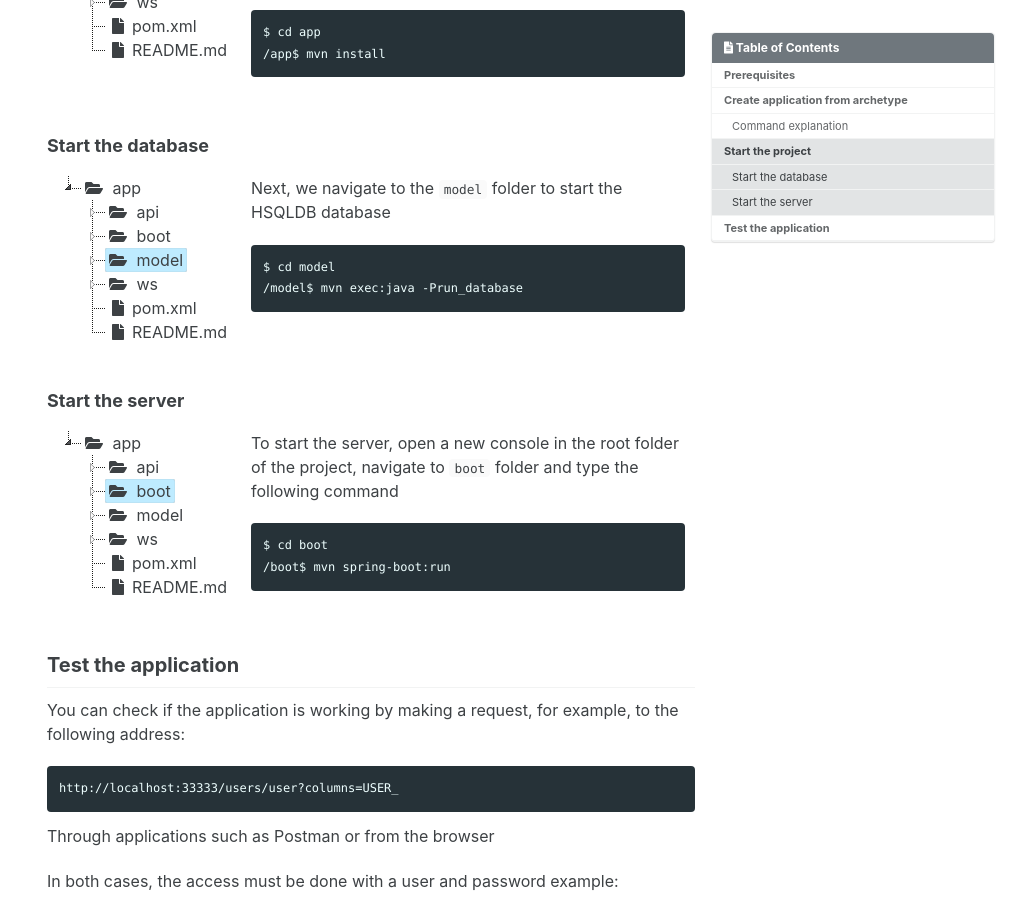
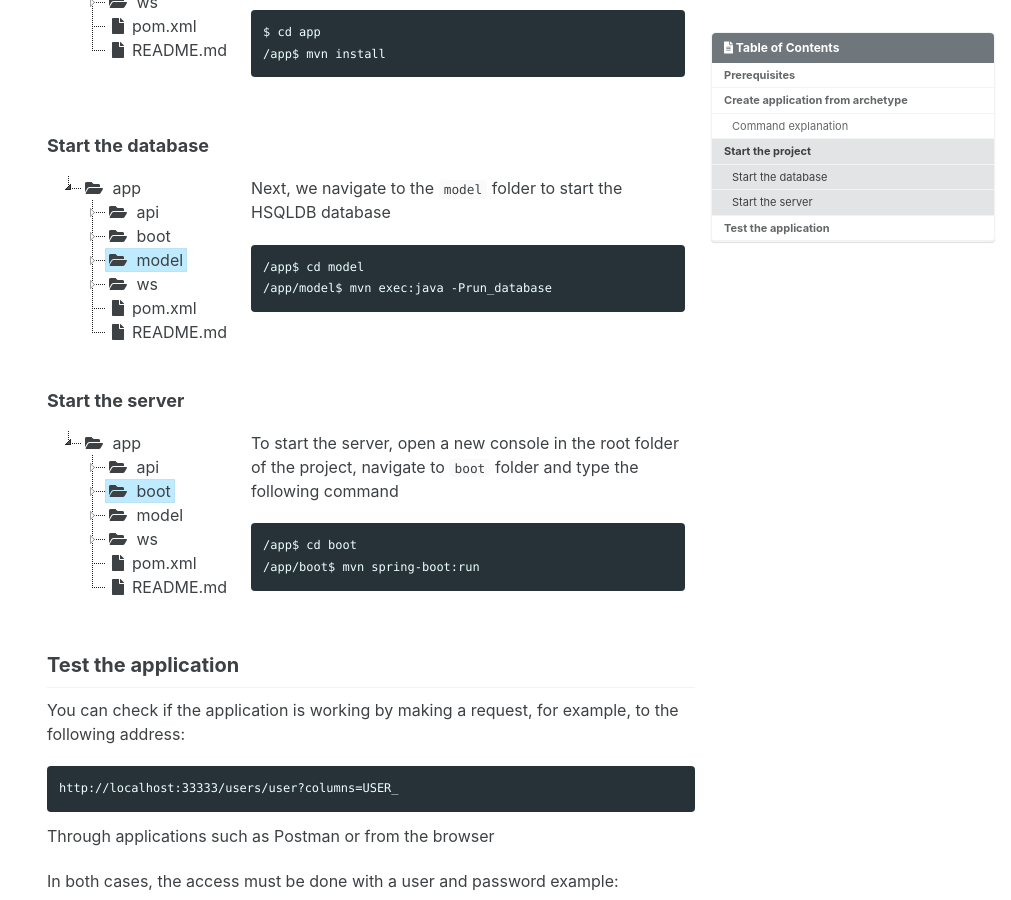
Before and after one commit to ontimize/ontimize-boot, a Jekyll site: the page built from _pages/getting_started.md, in a window 1280 px wide and 900 px high, scrolled down 1307 px. Shown: the whole window, without its empty margins (269-1280 px from the left). Built offline with Jekyll 4.4.1, drawn with Linux system fonts in a browser that asks for light colours; cached includes are drawn as plain includes.

```diff
--- a/_pages/getting_started.md
+++ b/_pages/getting_started.md
@@ -446,8 +446,8 @@
   <div class="doubleColumn">
   {{ "Next, we navigate to the `model` folder to start the HSQLDB database
 
-    $ cd model
-    /model$ mvn exec:java -Prun_database
+    /app$ cd model
+    /app/model$ mvn exec:java -Prun_database
 " | markdownify }}
   </div>
 </div>
@@ -653,8 +653,8 @@
   <div class="doubleColumn">
   {{ "To start the server, open a new console in the root folder of the project, navigate to `boot` folder and type the following command
 
-    $ cd boot
-    /boot$ mvn spring-boot:run
+    /app$ cd boot
+    /app/boot$ mvn spring-boot:run
 " | markdownify }}
   </div>
 </div>
```
